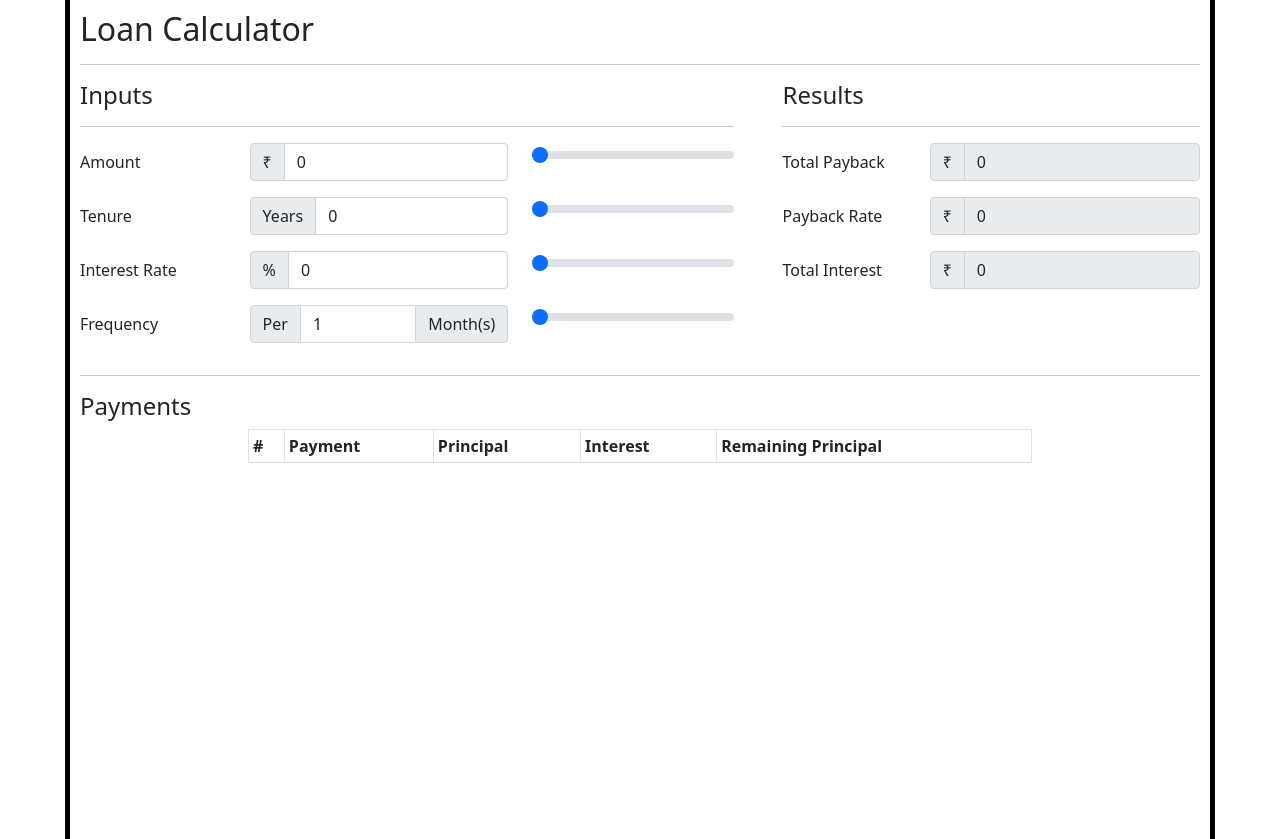
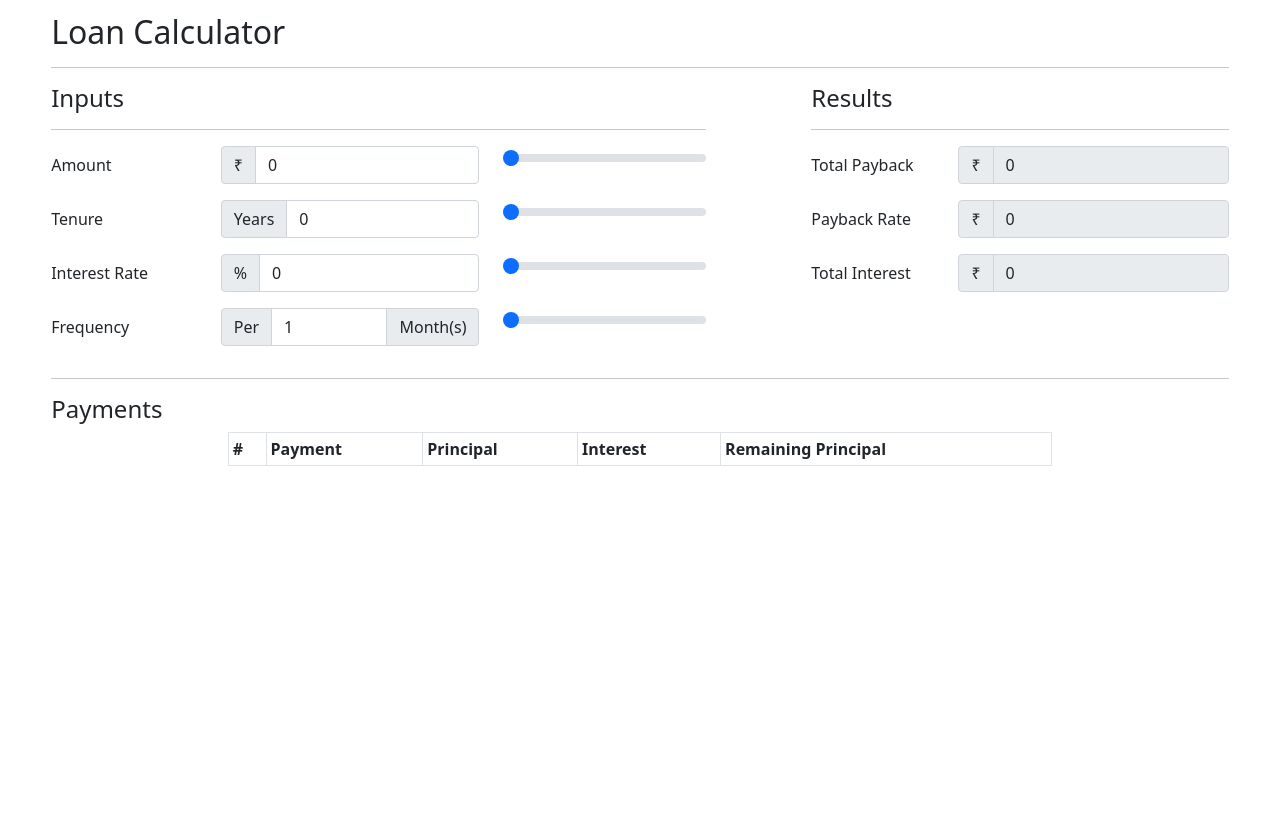
Before and after one commit to loan-zone-iiht/frontend, a React (Create React App) app: page /calculator in a window 1280 px wide. Built offline with nearby package versions, Linux system fonts and the light colour scheme.

Commit message:
merge changes

```diff
--- a/src/pages/LoanCalculator/CalculatorPage.js
+++ b/src/pages/LoanCalculator/CalculatorPage.js
@@ -100,19 +100,16 @@ const CalculatorPage = () => {
       console.log(noOfPayments);
     }else{
       setPaymentState([])
+      setLoanRes({
+        totalRes: "0",
+        paybackRes: "0",
+        totalInterestRes: "0",
+      })
     }
   }, [loanInput]);
 
   return (
-    <React.Fragment>
-      {/* {console.log(paymentState)} */}
-      <Container
-        style={{
-          padding: "10px",
-          //   outline: "5px 0px 5px 0px dotted green",
-          boxShadow: "-5px 0px 0px 0px black, 5px 0px 0px 0px black",
-        }}
-      >
+    <div style={{margin:"1% 4% 0 4%"}}>
         <div className="">
           <h2>Loan Calculator</h2>
           <hr />
@@ -357,8 +354,7 @@ const CalculatorPage = () => {
             </div>
           </div>
         </div>
-      </Container>
-    </React.Fragment>
+                    </div>
   );
 };
 
```
